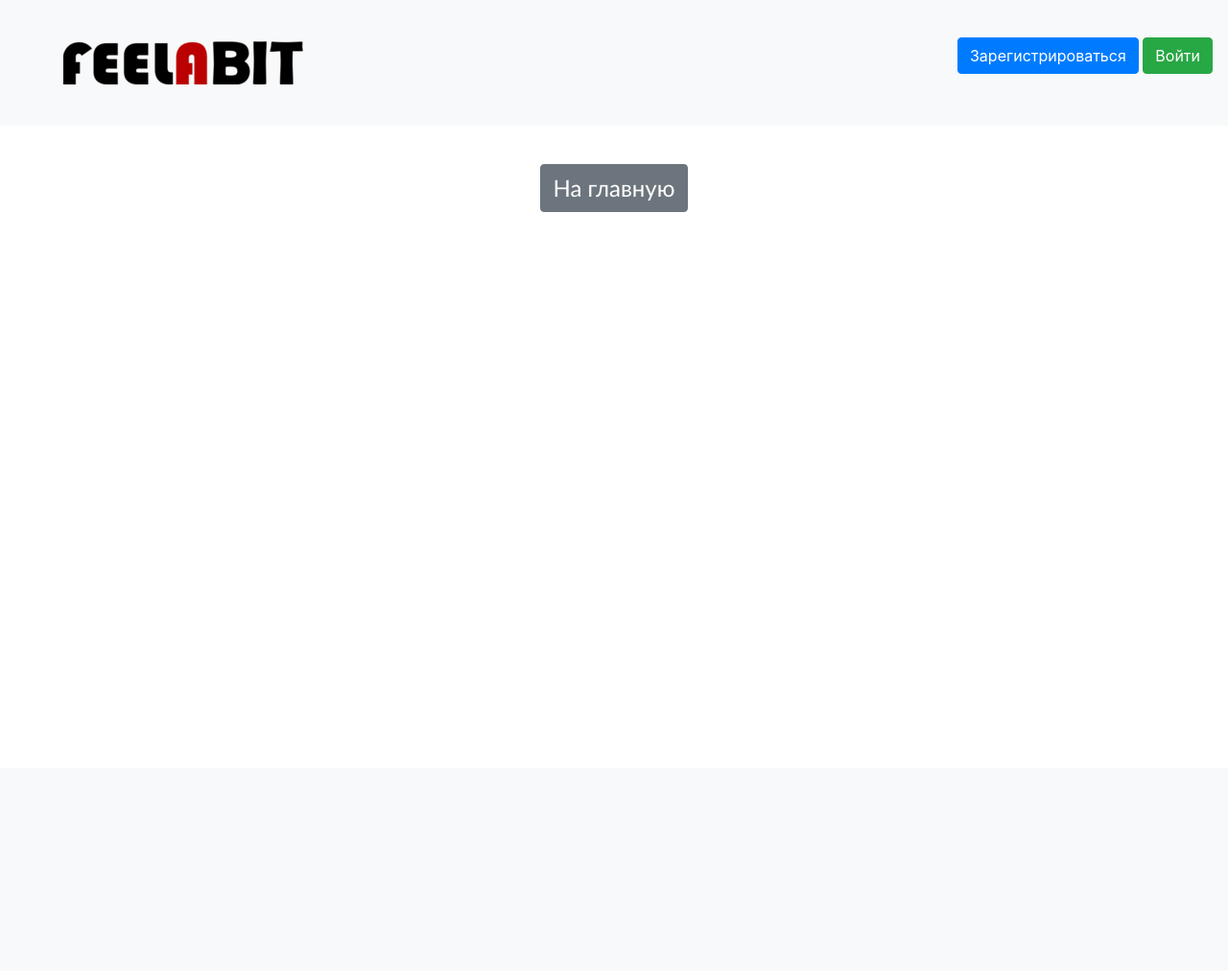
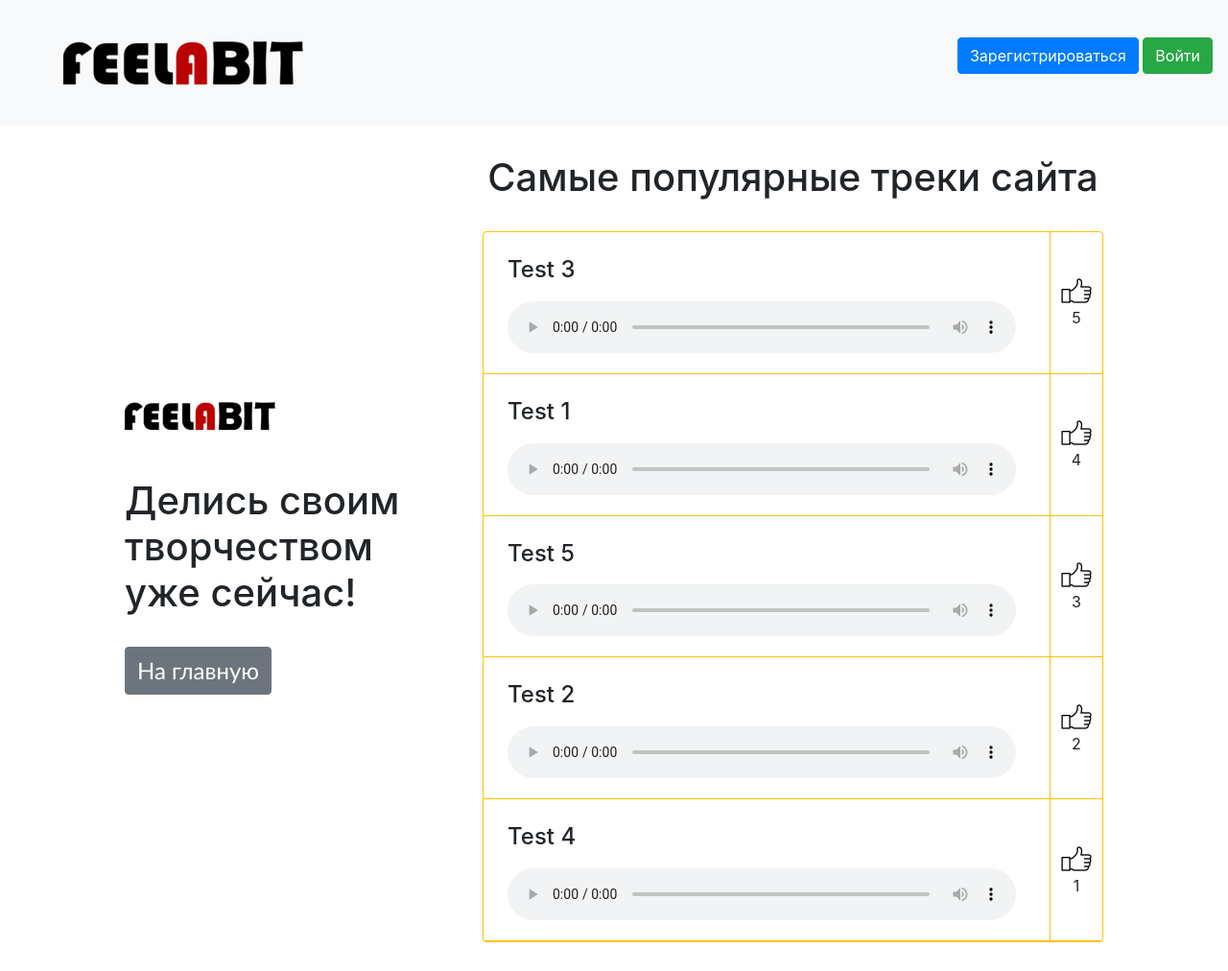
Before and after one commit to Max19970/feel-a-bit, a Flask app: page / in a window 1280 px wide. Shown: the whole page at 96% size. Before the commit the page ends 221 px from the top, so only its background shows below. Run offline with Flask 2, Linux system fonts and the light colour scheme; data comes from the database, SQL or seed files in the repository; both versions use the stored data as it was after the commit; some libraries are stand-ins or nearby versions.

Commit message:
Demo_alpha3
* Updated the title page

```diff
--- a/data/audio.py
+++ b/data/audio.py
@@ -1,9 +1,5 @@
 import datetime
 import sqlalchemy
-from sqlalchemy import orm
-from . import users
-
-
 from .db_session import SqlAlchemyBase
 
 
--- a/data/users.py
+++ b/data/users.py
@@ -1,6 +1,5 @@
 import datetime
 import sqlalchemy
-from sqlalchemy import orm
 from werkzeug.security import generate_password_hash, check_password_hash
 from flask_login import UserMixin
 
--- a/main.py
+++ b/main.py
@@ -42,7 +42,14 @@ def logout():
 @app.route('/')
 @app.route('/index/')
 def index():
-    return render_template('title.html', title='Feel A Bit')
+    db_sess = db_session.create_session()
+    auds = db_sess.query(Audio).all()
+    auds = sorted(auds, key=lambda x: x.likes, reverse=True)
+    auds = [auds[i] for i in range(5 if len(auds) >= 5 else len(auds))]
+    pop_auds = []
+    for audio in auds:
+        pop_auds.append([audio.name, audio.file, audio.likes])
+    return render_template('title.html', title='Feel A Bit', popular_audios=pop_auds, pop_len=len(pop_auds))
 
 
 @app.route('/main')
--- a/static/css/style.css
+++ b/static/css/style.css
@@ -1,8 +1,25 @@
-audio {
+.audio-main {
   margin-left: 20px;
   margin-right: 30px;
   margin-bottom: 10px;
-  width: 1060px
+  width: 1040px
+}
+
+.audio-title {
+  margin-left: 20px;
+  margin-right: 30px;
+  margin-bottom: 10px;
+  width: 530px
+}
+
+.anim {
+  opacity: 0;
+  animation: ani 0.5s forwards;
+}
+
+@keyframes ani {
+  0% {opacity: 0;}
+  100% {opacity: 1;}
 }
 
 .rotateimg180 {
--- a/templates/base.html
+++ b/templates/base.html
@@ -8,6 +8,7 @@
           integrity="sha384-Vkoo8x4CGsO3+Hhxv8T/Q5PaXtkKtu6ug5TOeNV6gBiFeWPGFN9MuhOf23Q9Ifjh"
           crossorigin="anonymous">
     <link rel="stylesheet" type="text/css" href="/static/css/style.css" />
+    <link rel="icon" type="image/png" href="/static/img/favicon.png"/>
     <title>{% block title %}{% endblock %}</title>
 </head>
 <body>
@@ -25,8 +26,8 @@
     </nav>
 </header>
 <!-- Begin page content -->
-<main role="main" class="container">
+<div style="margin-left: 100px;margin-right: 100px">
     {% block content %}{% endblock %}
-</main>
+</div>
 </body>
 </html>
--- a/templates/main.html
+++ b/templates/main.html
@@ -18,10 +18,11 @@
         </div>
     {% endif %}
     {% for audio in audios %}
-        <div class="border rounded border-warning" style="margin-top: 40px">
+        <div class="border rounded border-warning"
+             style="margin-top: 40px; margin-left: 250px; margin-right: 250px; margin-bottom: 50px">
             <a href="user/{{ audio[0] }}" style="margin-left: 20px">{{ audio[5] }}</a>
             <h4 style="padding-top: 20px;padding-bottom: 10px;padding-left: 20px">{{ audio[3] }}</h4>
-            <audio src="{{ audio[2] }}" controls></audio>
+            <audio class="audio-main" src="{{ audio[2] }}" controls></audio>
             <p style="padding-left: 20px">Автор(ы): {{ audio[1] }}</p>
             <p style="padding-top: 20px">
                 {% set stl = "width:70px;margin-left:20px;padding-bottom:10px;
--- a/templates/title.html
+++ b/templates/title.html
@@ -7,7 +7,39 @@
 
 
 {% block content %}
-    <div align="center" style="padding-top: 40px">
-        <a href="/main" class="btn btn-secondary"><font size="5" face="Trebuchet MS">На главную</font></a>
-    </div>
+    <table cellspacing="0" cellpadding="30" class="anim">
+        <tr>
+            <td width="1000">
+                <div>
+                    {% set otc = "margin-bottom: 50px;" %}
+                    {% if pop_len < 5 %}
+                        {% set otc = otc + "margin-top: 0px;" %}
+                    {% endif %}
+                    <img src="/static/img/feel_logo.png" width="50%" height="50%"
+                         style="{{ otc }}"/><br>
+                    <h1>Делись своим творчеством уже сейчас!</h1><br>
+                    <a href="/main" class="btn btn-secondary"><font size="5" face="Trebuchet MS">На главную</font></a>
+                </div>
+            </td>
+            <td style="vertical-align: middle" align="center">
+                <h1>Самые популярные треки сайта</h1><br>
+                <div class="border rounded border-warning">
+                    {% for audio in popular_audios %}
+                    <table>
+                        <tr class="border-bottom border-warning">
+                            <td class="border-right border-warning" style="padding: 5px">
+                                <h4 style="padding-top: 20px;padding-bottom: 10px;padding-left: 20px">{{ audio[0] }}</h4>
+                                <audio class="audio-title" src="{{ audio[1] }}" controls></audio>
+                            </td>
+                            <td align="center">
+                                <img align="center" src="/static/img/thumb.png" style="padding-left: 10px; padding-right: 10px"/><br>
+                                <bdo dir="ltr">{{ audio[2] }}</bdo>
+                            </td>
+                        </tr>
+                    </table>
+                    {% endfor %}
+                </div>
+            </td>
+        </tr>
+    </table>
 {% endblock %}
```
Also changed, not shown: db/dataB.db, static/img/favicon.png (added), 5 other files.
